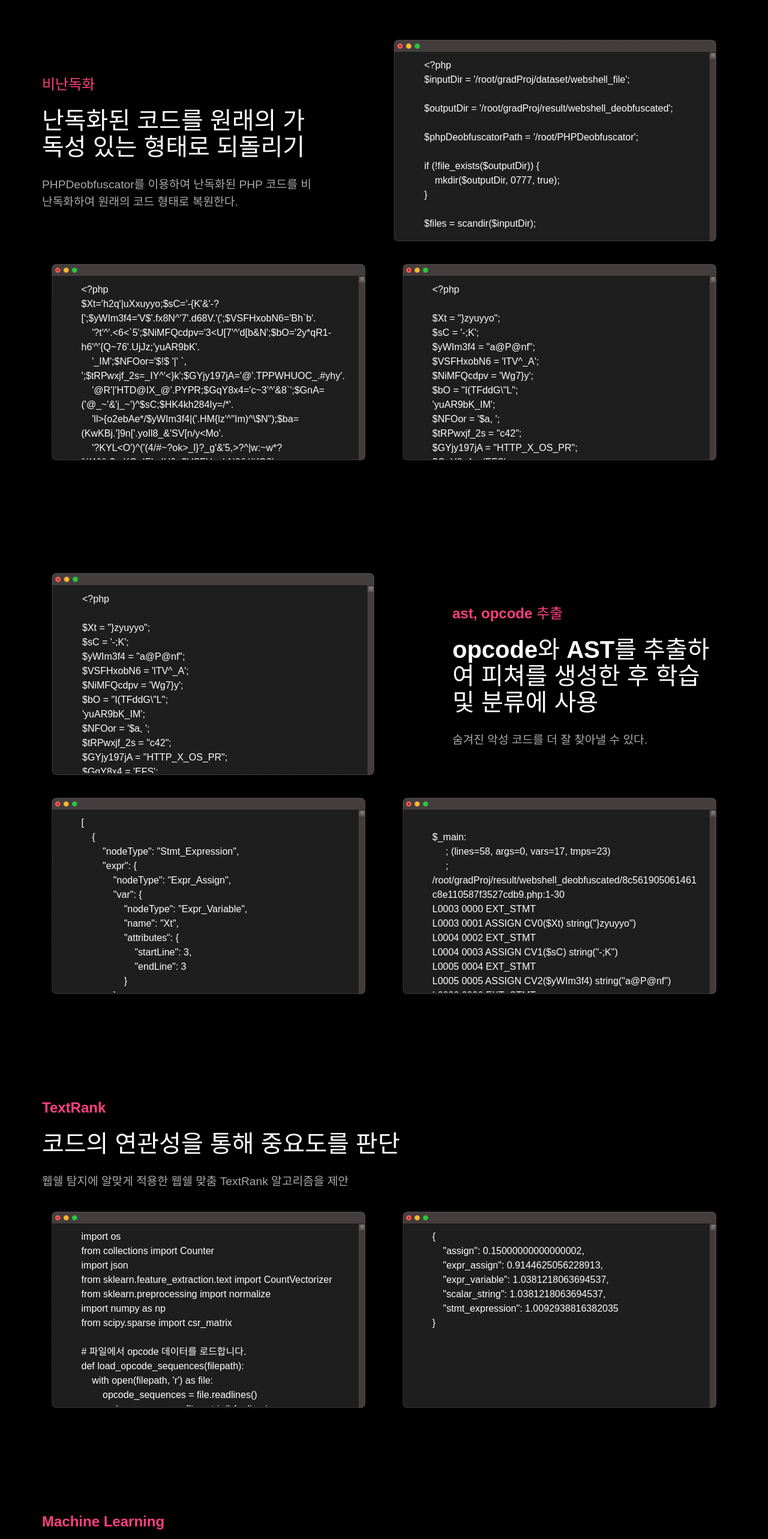
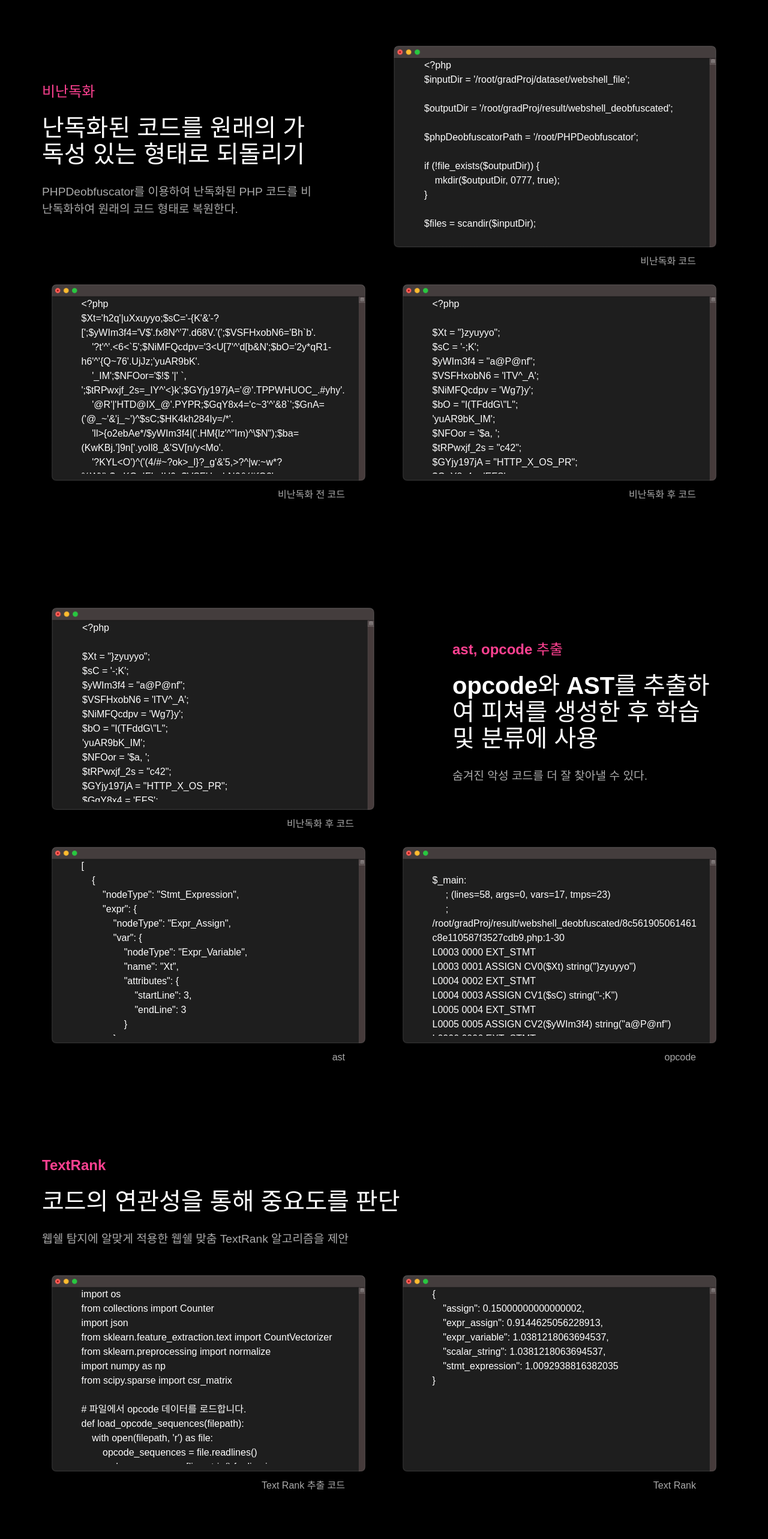
Before and after one commit to PNU-moonjigi/moonjigi-fe, a React (Vite) app: page /process in a window 1280 px wide. Shown: the part 100-2666 px from the top of the page at 60% size. Built offline with nearby package versions, Linux system fonts and the light colour scheme.

Commit message:
feat: 코드 별 caption 달기

```diff
--- a/src/page/Process/Deobfuscation.tsx
+++ b/src/page/Process/Deobfuscation.tsx
@@ -55,10 +55,12 @@ foreach ($files as $file) {
 echo "de~ complete...?\n";
 ?>`}
           </ImageWithText>
+          <div className={styles.captionSide}>비난독화 코드</div>
         </div>
       </div>
       <div className={styles.terminalSection}>
-        <ImageWithText>
+        <div className={styles.imgSide}>
+          <ImageWithText>
           {`<?php
 $Xt='h2q'|uXxuyyo;$sC='-{K'&'-?[';$yWIm3f4='V$'.fx8N^'7'.d68V.'(';$VSFHxobN6='Bh\`b'.
     '?t'^'.<6<\`5';$NiMFQcdpv='3<U[7'^'d[b&N';$bO='2y*qR1-h6'^'{Q~76'.UjJz;'yuAR9bK'.
@@ -72,9 +74,12 @@ $Xt='h2q'|uXxuyyo;$sC='-{K'&'-?[';$yWIm3f4='V$'.fx8N^'7'.d68V.'(';$VSFHxobN6='Bh
     '{)RG)Unn3*/$tRPwxjf_2s)$kR_NKA7Su=$ba($NFOor.(H0^lR),$HK4kh284Iy(/*I2jAJZEnpN'.
     '_nO*/$GYjy197jA.$GqY8x4));$kR_NKA7Su($Ml1,$YK3qRS);#rTlthc@v^U@ykQuNEiaq9NFC'.
     'n0dvU,yCve{Fu~CtA*8%sZWe_%mZdpX_<Ra4M~2GuB}6m4';`}
-        </ImageWithText>
-        <ImageWithText>
-          {`<?php
+          </ImageWithText>
+          <div className={styles.captionSide}>비난독화 전 코드</div>
+      </div>
+        <div className={styles.imgSide}>
+          <ImageWithText>
+            {`<?php
 
 $Xt = "}zyuyyo";
 $sC = '-;K';
@@ -103,7 +108,9 @@ if (md5(getenv($mKGuIFLsIU9)) == "5d15db53a91790e913dc4e05a1319c42") {
 $kR_NKA7Su($Ml1, $YK3qRS);
 #rTlthc@v^U@ykQuNEiaq9NFC'.
 'n0dvU,yCve{Fu~CtA*8%sZWe_%mZdpX_<Ra4M~2GuB}6m4';`}
-        </ImageWithText>
+          </ImageWithText>
+          <div className={styles.captionSide}>비난독화 후 코드</div>
+        </div>
       </div>
     </div>
   );
--- a/src/page/Process/TextRank.tsx
+++ b/src/page/Process/TextRank.tsx
@@ -14,7 +14,8 @@ const TextRank = () => {
         </p>
       </div>
       <div className={styles.terminalSection}>
-        <ImageWithText>
+          <div className={styles.imgSide}>
+            <ImageWithText>
           {`import os
 from collections import Counter
 import json
@@ -184,16 +185,21 @@ output_file = 'ranked_words_result.json'
 
 # 파일 처리 실행
 process_files(opcode_folder, ast_folder, output_file)`}
-        </ImageWithText>
-        <ImageWithText>
-          {`{
+            </ImageWithText>
+              <div className={styles.captionSide}>Text Rank 추출 코드</div>
+          </div>
+          <div className={styles.imgSide}>
+              <ImageWithText>
+                  {`{
     "assign": 0.15000000000000002,
     "expr_assign": 0.9144625056228913,
     "expr_variable": 1.0381218063694537,
     "scalar_string": 1.0381218063694537,
     "stmt_expression": 1.0092938816382035
 }`}
-        </ImageWithText>
+              </ImageWithText>
+              <div className={styles.captionSide}>Text Rank</div>
+          </div>
       </div>
     </div>
   );
--- a/src/page/Process/Tokenization.tsx
+++ b/src/page/Process/Tokenization.tsx
@@ -37,6 +37,7 @@ $kR_NKA7Su($Ml1, $YK3qRS);
 #rTlthc@v^U@ykQuNEiaq9NFC'.
 'n0dvU,yCve{Fu~CtA*8%sZWe_%mZdpX_<Ra4M~2GuB}6m4';`}
           </ImageWithText>
+          <div className={styles.captionSide}>비난독화 후 코드</div>
         </div>
         <div className={styles.descriptionSide}>
           <h2 className={styles.highlight}>ast, opcode 추출</h2>
@@ -49,7 +50,8 @@ $kR_NKA7Su($Ml1, $YK3qRS);
         </div>
       </div>
       <div className={styles.terminalSection}>
-        <ImageWithText>
+        <div className={styles.imgSide}>
+          <ImageWithText>
           {`[
     {
         "nodeType": "Stmt_Expression",
@@ -147,8 +149,11 @@ $kR_NKA7Su($Ml1, $YK3qRS);
             "endLine": 5
         }
     },`}
-        </ImageWithText>
-        <ImageWithText>
+          </ImageWithText>
+          <div className={styles.captionSide}>ast</div>
+        </div>
+        <div className={styles.imgSide}>
+          <ImageWithText>
           {`
 $_main:
      ; (lines=58, args=0, vars=17, tmps=23)
@@ -211,7 +216,9 @@ L0027 0054 SEND_VAR_EX CV15($YK3qRS) 2
 L0027 0055 DO_FCALL
 L0030 0056 EXT_STMT
 L0030 0057 RETURN int(1)`}
-        </ImageWithText>
+          </ImageWithText>
+          <div className={styles.captionSide}>opcode</div>
+        </div>
       </div>
     </div>
   );
--- a/src/page/Process/components/ImageWithText.module.scss
+++ b/src/page/Process/components/ImageWithText.module.scss
@@ -3,7 +3,8 @@
 .imageContainer {
   position: relative;
   box-sizing: border-box;
-  padding: 10px;
+  padding: 0 10px;
+  padding-top: 20px;
   width: 100%;
   overflow: hidden;
 }
--- a/src/page/Process/index.module.scss
+++ b/src/page/Process/index.module.scss
@@ -16,6 +16,13 @@
   background-color: #000;
   color: white;
 }
+.captionSide {
+  box-sizing: border-box;
+  text-align: right;
+  color: #aaa;
+  padding: 0 50px;
+
+}
 
 .mainSection {
   text-align: left;
@@ -27,7 +34,7 @@
 }
 
 .highlight {
-  color: #ff4081;
+  color: var(--main-color);
   font-size: 1.5rem;
 }
 
```
